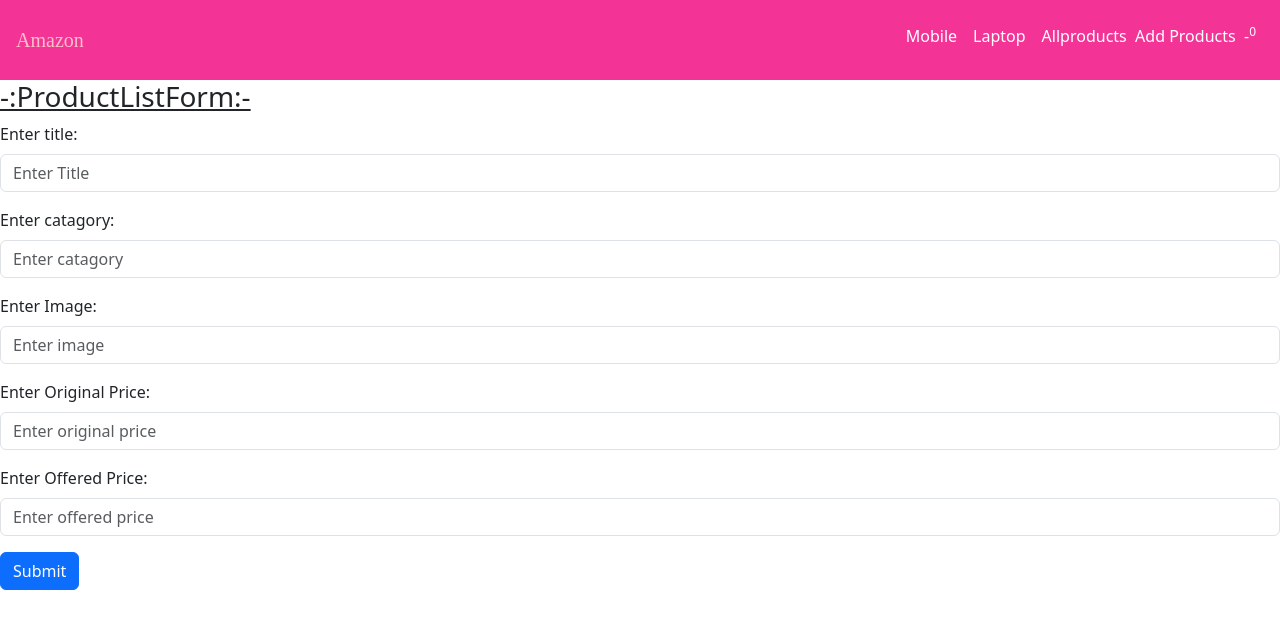
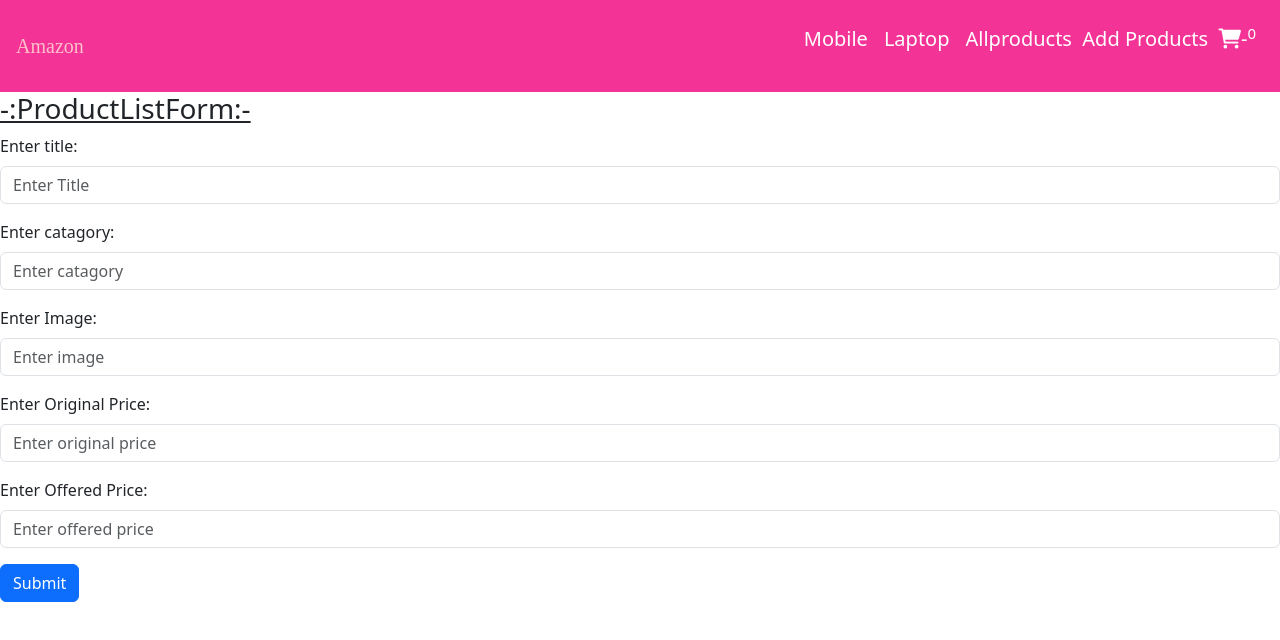
Before and after one commit to vineeshakodipaka/E-commerce-project, a React (Create React App) app: page /add in a window 1280 px wide. Shown: the top 640 px of the page. Built offline with nearby package versions, Linux system fonts and the light colour scheme.

Commit message:
2 files modified

```diff
--- a/public/index.html
+++ b/public/index.html
@@ -1 +1,11 @@
 <div id="root"></div>
+
+<link
+  href="https://cdnjs.cloudflare.com/ajax/libs/font-awesome/6.0.0/css/all.min.css"
+  rel="stylesheet"
+/>
+
+<link
+  href="https://fonts.googleapis.com/css?family=Roboto:300,400,500,700&display=swap"
+  rel="stylesheet"
+/>
--- a/src/Navlist.js
+++ b/src/Navlist.js
@@ -9,7 +9,7 @@ function Navlist({length}){
 
 
 
-    <Navbar  style={{background:"rgb(244 51 151)"}} expand="lg" className="navbar p-3">
+    <Navbar  style={{background:"rgb(244 51 151)",fontSize:"20px"}} expand="lg" className="navbar p-3">
 
         <Navbar.Brand href="#home" className="brand" style={{color:"pink",fontFamily: "Sofia"}}>
          Amazon
```
